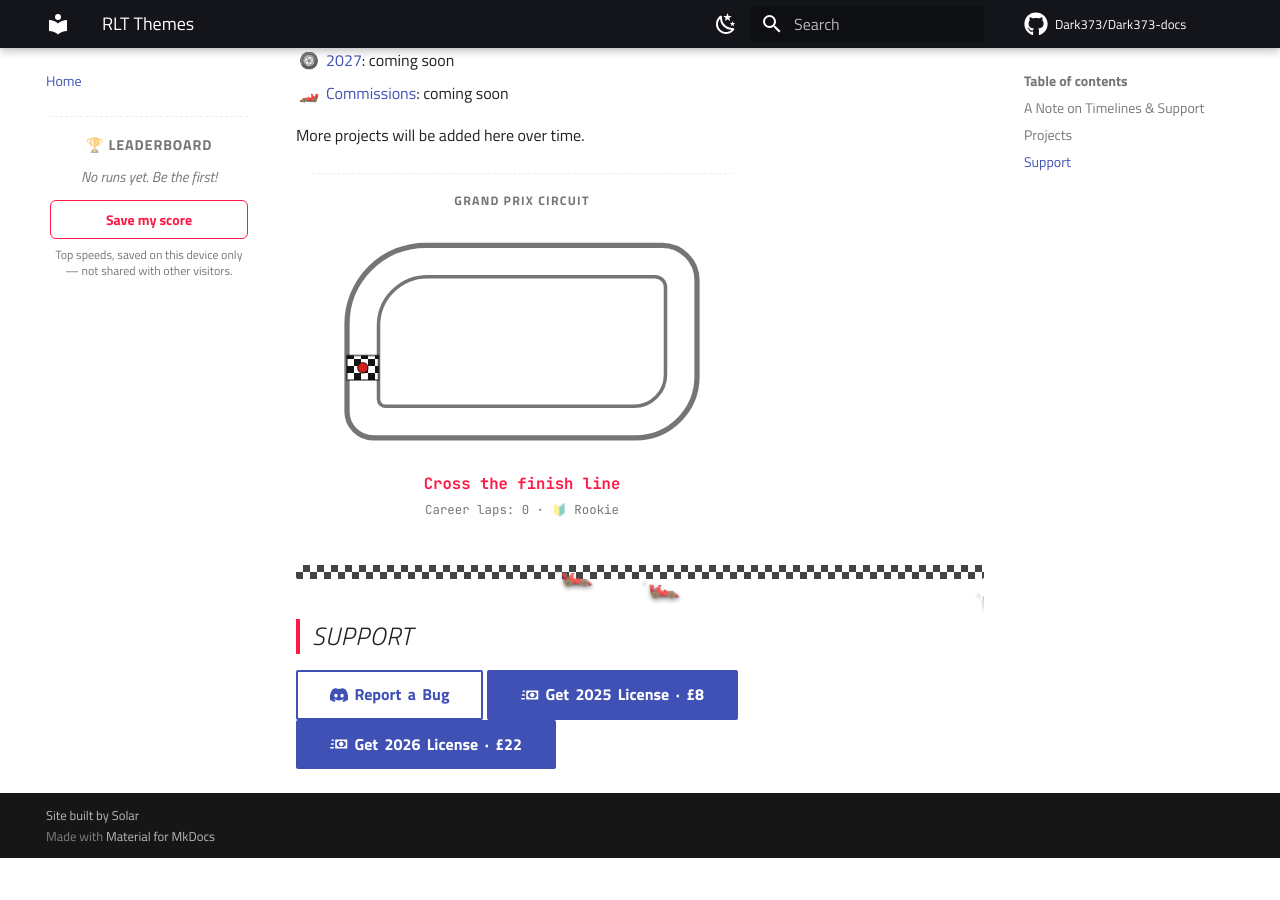
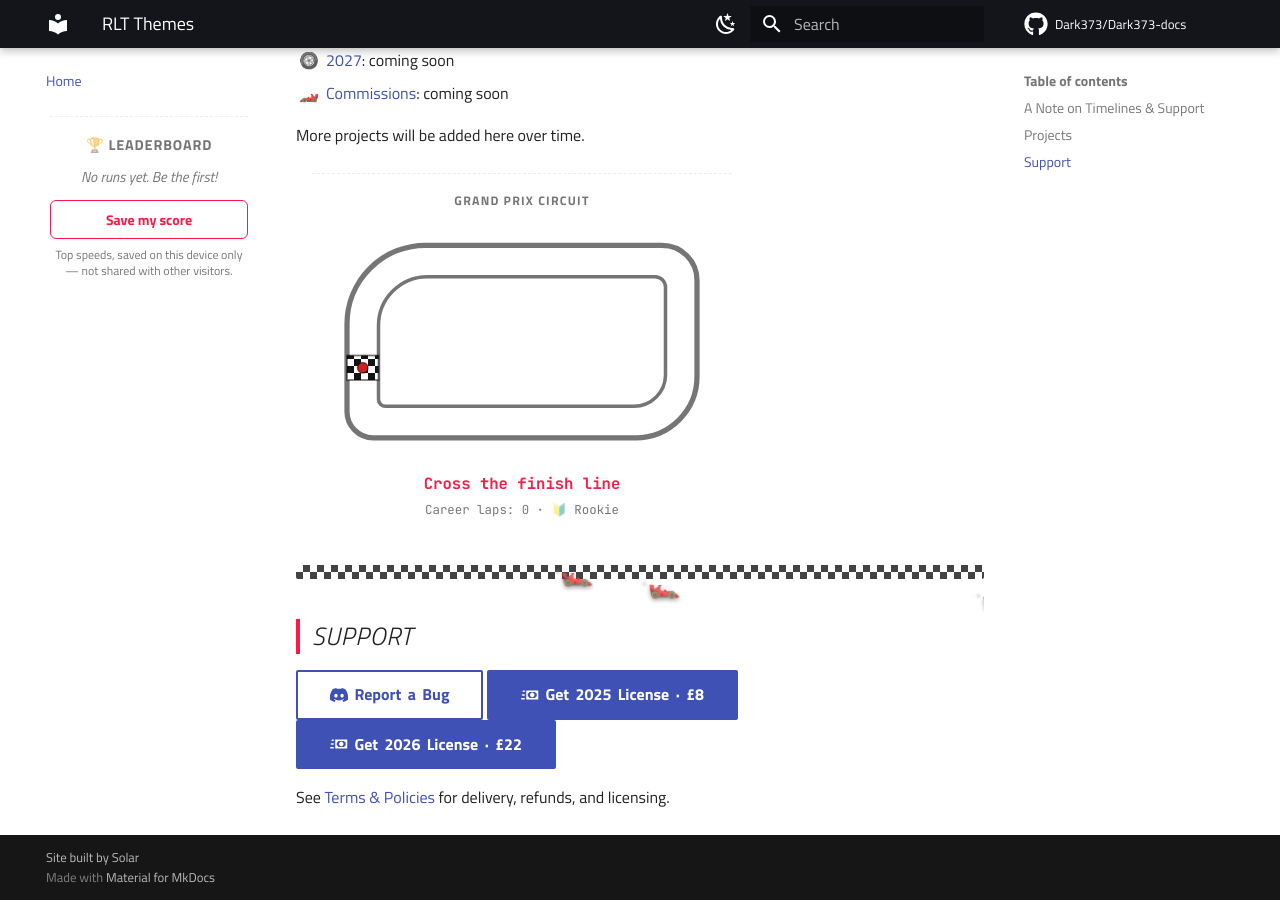
Before and after one commit to Dark373/Dark373-docs, an MkDocs documentation site: the page built from docs/index.md, in a window 1280 px wide and 900 px high, scrolled down 1568 px. Built offline with MkDocs 1.6.1 and Material for MkDocs 9.7.7, drawn with Linux system fonts in a browser that asks for light colours; comment, search, counter and statistics services are not loaded; before the commit the page ends 2426 px from its top, so only the background shows below that; part of the change alters nothing that is shown.

Commit message:
Add a site-wide Terms & Policies page
Covers the last Stripe activation gap: terms of service, delivery
expectations, and a refund/cancellation policy, all in one place a
reviewer can find via top-level nav.

Built entirely from facts already stated elsewhere on the site rather
than invented - no new terms:
- No refunds: already the 2025 theme's copyright notice ('the buyer
  agrees there will be no refunds after purchasing the work')
- Delivery via Drive + purchase email, ~1 hour: already the 2025 FAQ's
  answer to 'haven't received it'
- Full licence terms: linked to the 2025 Copyright Notice rather than
  duplicated, since that's the actual source of truth and 2026 doesn't
  have its own version of that section yet

New top-level nav item (Terms & Policies), linked from the homepage's
Support section too. Verified the anchor link resolves and both
license buttons render via a real build and screenshot before
pushing.

```diff
--- a/docs/index.md
+++ b/docs/index.md
@@ -114,4 +114,6 @@ More projects will be added here over time.
 ## Support {: .f1-heading }
 
 --8<-- "buttons.md"
+
+See [Terms & Policies](policies.md) for delivery, refunds, and licensing.
 </div>
--- /dev/null
+++ b/docs/policies.md
@@ -0,0 +1,38 @@
+# Terms & Policies
+
+This page applies site-wide, to every theme sold here.
+
+## Terms of Service {: .f1-heading }
+
+Buying a theme means agreeing to that theme's own licence terms, set out
+on its Overview page — see the [2025 theme's Copyright
+Notice](f1-2025-theme/index.md#copyright-notice) for the current example;
+each theme carries its own. Broadly: a purchase grants you a personal
+licence to use the theme within Racing League Tools, not ownership of the
+underlying work, and it may not be resold, redistributed, or reproduced
+without permission.
+
+## Delivery {: .f1-heading }
+
+Everything sold here is a digital theme — nothing is shipped. After
+checkout, delivery is via a shared Google Drive folder plus an email to
+the address used at checkout, and normally lands within about an hour.
+If it's been longer than that, get in touch below.
+
+## Refunds, Returns & Cancellations {: .f1-heading }
+
+Because these are digital goods delivered instantly on purchase, all
+sales are final: there are no refunds, returns, or cancellations once a
+purchase is complete.
+
+## Contact {: .f1-heading }
+
+Questions about an order, a licence, or anything on this page:
+[dark373themes@gmail.com](mailto:dark373themes@gmail.com), or the
+[Discord server](https://discord.gg/gX8AQp6AMY) for general support.
+
+<div class="checker-divider"></div>
+
+## Support {: .f1-heading }
+
+--8<-- "buttons.md"
--- a/mkdocs.yml
+++ b/mkdocs.yml
@@ -113,3 +113,4 @@ nav:
           - Installing: 2027/installation.md
       - App Render Locations: 2027/app-render-locations.md
   - Commissions: commissions/index.md
+  - Terms & Policies: policies.md
```
